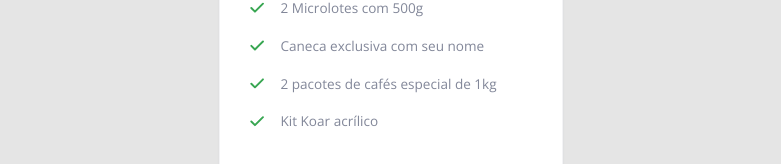
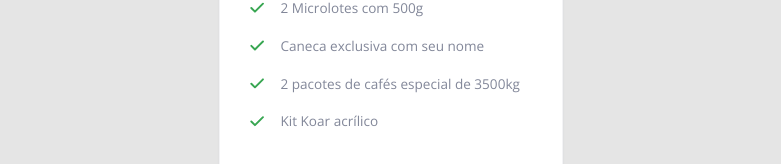
Before and after one commit to TayAmorim/React-HuCoffe, a React (Vite) app: page / in a window 1280 px wide. Shown: the part 909-1073 px from the top of the page, without its empty margins (249-1030 px from the left). Built offline with nearby package versions, Linux system fonts and the light colour scheme.

Commit message:
Altera conteudo para teste

```diff
--- a/src/pages/Home/App.jsx
+++ b/src/pages/Home/App.jsx
@@ -11,7 +11,7 @@ const plano500 = [
 const plano3000 = [
   "2 Microlotes com 500g",
   "Caneca exclusiva com seu nome",
-  "2 pacotes de cafés especial de 1kg ",
+  "2 pacotes de cafés especial de 3500kg ",
   "Kit Koar acrílico",
 ];
 
```
Also changed, not shown: 2 other files (tests, documents, lock files or other folders).
